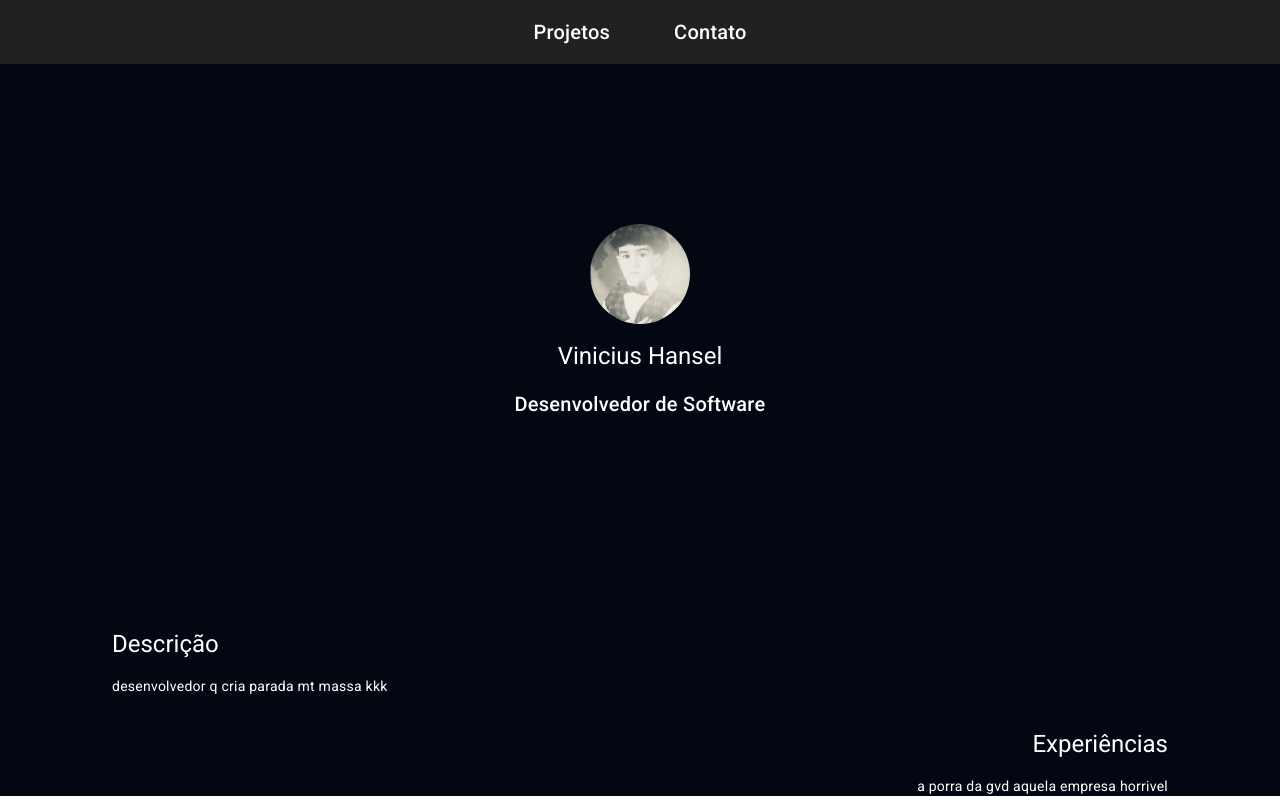
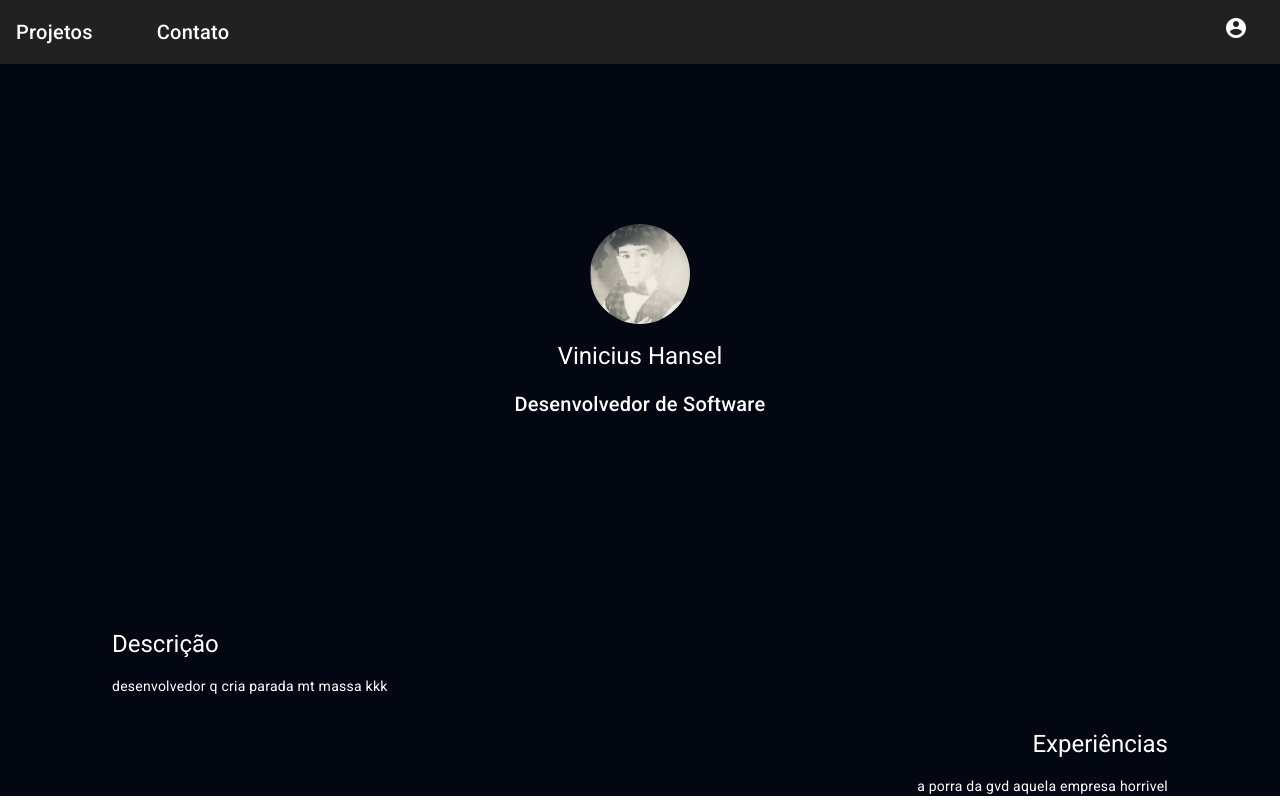
Before and after one commit to HanselVinicius/curriculum_front, an Angular app: page /personal_info in a window 1280 px wide. Built offline with nearby package versions, Linux system fonts and the light colour scheme.

Commit message:
some fixes

```diff
--- a/src/app/components/header/header.component.html
+++ b/src/app/components/header/header.component.html
@@ -1,4 +1,8 @@
-<mat-toolbar class="bg-black text-white flex justify-center">
+<mat-toolbar class="bg-black text-white ">
     <a href="#" class="mr-16 text-white hover:text-gray-300">Projetos</a>
     <a href="#" class="text-white hover:text-gray-300">Contato</a>
+    <mat-dialog-actions class="ml-auto pr-4">
+        <mat-icon>account_circle</mat-icon>
+    </mat-dialog-actions>
+
 </mat-toolbar>
--- a/src/app/services/CurriculumApiClient.ts
+++ b/src/app/services/CurriculumApiClient.ts
@@ -7,7 +7,7 @@ import axios from "axios";
 })
 export class CurriculumApiClient {
 
-    private readonly _baseUrl: string = "todo";
+    private readonly _baseUrl: string = "borrowed";
     private axiosClient:AxiosInstance;
 
     constructor() {
```
Also changed, not shown: src/app/app.module.ts (+7 -1 lines).
